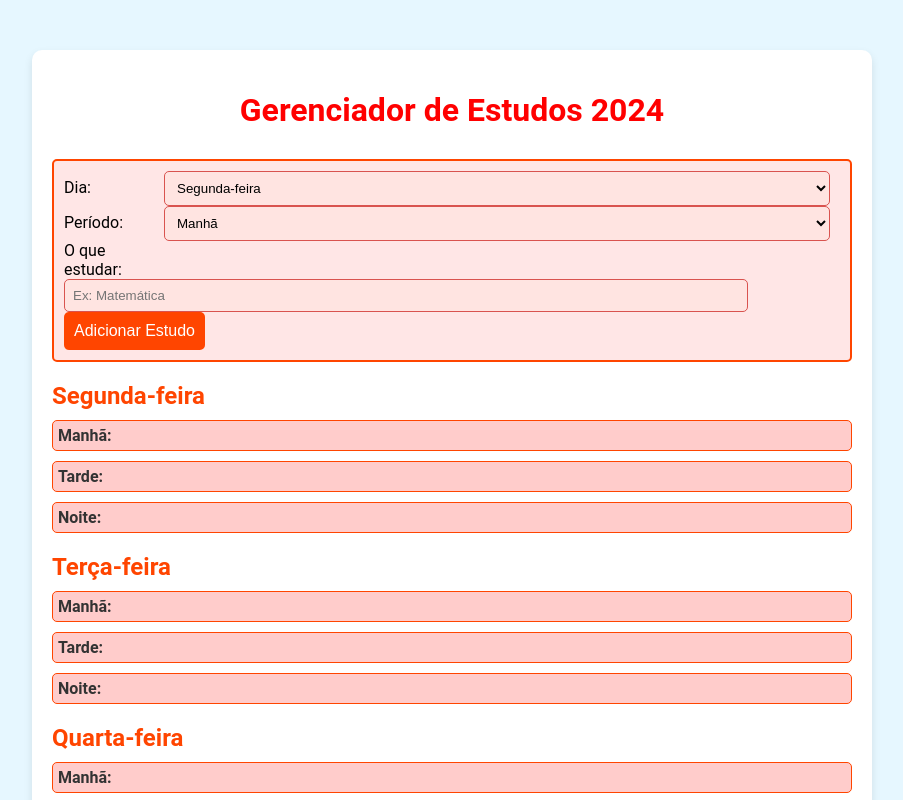
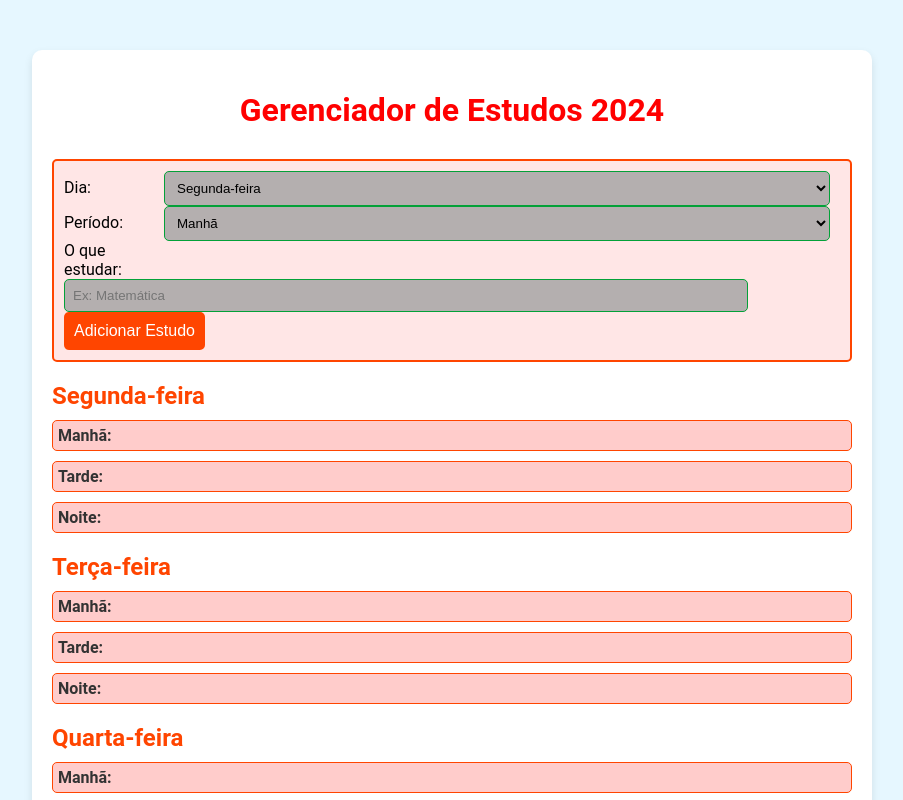
Before and after one commit to GabiDinair/BoasPraticas, a React (Create React App) app: page / in a window 1280 px wide. Shown: the top 800 px of the page, without its empty margins (188-1091 px from the left). Built offline with nearby package versions, Linux system fonts and the light colour scheme.

Commit message:
Alteração no imput  -focus

```diff
--- a/src/App.css
+++ b/src/App.css
@@ -55,10 +55,11 @@ input[type="text"],
 select {
   width: calc(100% - 110px);
   padding: 8px;
-  border: 1px solid #d9534f; /* Bordas do campo de texto em vermelho */
+  border: 1px solid #03a138; /* Bordas do campo de texto */
   border-radius: 5px;
-  background-color: #ffe4e1; /* Fundo suave no campo de entrada */
+  background-color: #b4afaf; /* Fundo suave no campo de entrada */
 }
+
 
 input[type="text"]:focus,
 select:focus {
```
